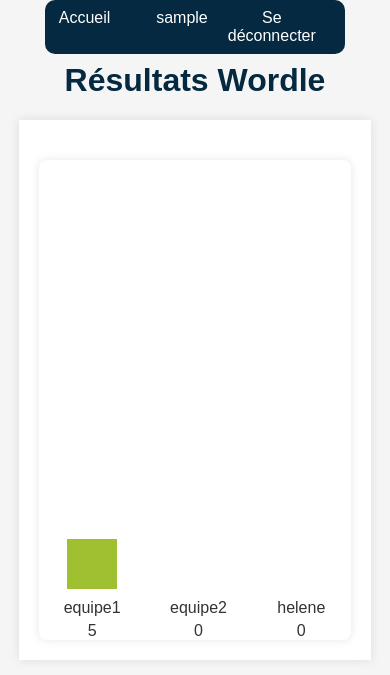
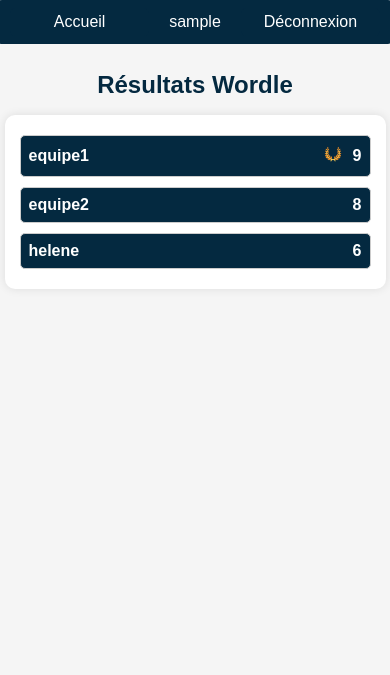
Before and after one commit to cyberphar/wordle, a Flask app: page /view_results in a window 390 px wide. Shown: the top 675 px of the page. Run offline with Flask 3, Linux system fonts and the light colour scheme; the visitor is signed in with stand-in values (Sample User, id 1).

Commit message:
Add files via upload

```diff
--- a/app.py
+++ b/app.py
@@ -76,6 +76,14 @@
     session.pop('equipe', None)
     return render_template('login.html')
 
+@app.route('/get_score', methods=['GET'])
+def get_score():
+    if 'username' not in session:
+        return jsonify(success=False, message="Non connecté")
+    users_scores = read_scores()
+    score = {team: users_scores[team]['score'] for team in users_scores if team != 'admin' and team != 'test'}
+    return jsonify(success=True, score=score)
+
 @app.route('/view_results')
 def view_results():
     if 'username' not in session:
@@ -87,7 +95,8 @@
         for team in users_scores:
             score[team] = users_scores[team]['score']
 
-    return render_template('view_results.html', scores=score)
+        return render_template('view_results.html', scores=score)
+    return jsonify(success=False)
 
 @app.route('/admin_results')
 def admin_results():
--- a/scores.json
+++ b/scores.json
@@ -6,12 +6,12 @@
         "score": 40
     },
     "equipe1": {
-        "score": 5
+        "score": 9
     },
     "equipe2": {
-        "score": 0
+        "score": 8
     },
     "helene": {
-        "score": 0
+        "score": 6
     }
 }
--- a/static/style.css
+++ b/static/style.css
@@ -28,7 +28,7 @@
 
 .username {
     margin-left: 2%;
-    padding: 5px 10px;
+    padding: 8px;
     width: 100%;
     text-align: center;
 }
@@ -39,15 +39,12 @@
     padding: 5px 10px;
     text-decoration: none;
     border-radius: 5px;
-    margin-right: 20px;
-    padding: auto;
     width: 100%;
     text-align: center;
 }
 
 .btn:hover {
     background-color: #9FC131;
-    padding: auto;
 }
 
 .container {
@@ -288,3 +285,60 @@
 .btn-login:hover {
     background-color: #9FC131;
 }
+
+@media (max-width: 600px) {
+    header {
+        width: 100%;
+        padding: 2%;
+    }
+
+    .container {
+        width: 90%;
+        padding: 15px;
+    }
+
+    h1 {
+        font-size: 1.5em;
+    }
+
+    input[type="text"],
+    input[type="password"] {
+        padding: 8px;
+        font-size: 1em;
+    }
+    #wordle-form input {
+        width: 50%;
+        max-width: 300px;
+        padding: 5px;
+        margin: 0px;
+        font-size: 1em;
+        text-align: center;
+    }
+
+    .btn,
+    .btn-login {
+        padding: 8px;
+        font-size: 1em;
+    }
+
+    .letter {
+        width: 25px;
+        height: 25px;
+        font-size: 1em;
+    }
+
+    .letter-box {
+        width: 25px;
+        height: 25px;
+        font-size: 1em;
+    }
+
+    button {
+        width: 100px;
+        height: 35px;
+    }
+    .menu .btn {
+        justify-content: space-around;
+        border-radius: 0%;
+    }
+}
--- /dev/null
+++ b/static/style_test.css
@@ -0,0 +1,154 @@
+/* style_test.css */
+
+body {
+    font-family: Arial, sans-serif;
+    background-color: #F5F5F5;
+    color: #333;
+    margin: 0;
+    padding: 0;
+    display: flex;
+    flex-direction: column;
+    align-items: center;
+}
+
+h1 {
+    color: #042940;
+    text-align: center;
+    margin-top: 2%;
+}
+
+header {
+    display: flex;
+    justify-content: space-between;
+    width: 80%;
+    background-color: #042940;
+    color: white;
+    padding: 1%;
+    border-radius: 10px;
+    margin-bottom: 20px;
+}
+
+.username {
+    padding: 5px 10px;
+    text-align: center;
+}
+
+.btn {
+    background-color: #042940;
+    color: white;
+    padding: 5px 10px;
+    text-decoration: none;
+    border-radius: 5px;
+    text-align: center;
+    margin: 0 10px;
+    flex: 1;
+    display: flex;
+    justify-content: center;
+    align-items: center;
+}
+
+.btn:hover {
+    background-color: #9FC131;
+}
+
+.container {
+    width: 80%;
+    max-width: 600px;
+    margin: auto;
+    background-color: #FFF;
+    padding: 20px;
+    box-shadow: 0 0 10px rgba(0, 0, 0, 0.1);
+    border-radius: 10px;
+}
+
+.score-container {
+    display: flex;
+    flex-direction: column;
+    align-items: stretch;
+}
+
+.score {
+    display: flex;
+    justify-content: space-between;
+    align-items: center;
+    padding: 10px;
+    margin: 10px 0;
+    border: 1px solid #ccc;
+    border-radius: 5px;
+    background-color:#042940;
+    color: #fff;
+}
+
+.team {
+    flex-grow: 1;
+    font-weight: bold;
+    color: inherit; /* Inherit color from parent */
+}
+
+.current-user {
+    background-color: #D6D58E; /* Color for the current user's team */
+    color: #333;
+}
+
+.value {
+    font-size: 1.2em;
+    font-weight: bold;
+}
+
+@media (max-width: 600px) {
+    header {
+        width: 100%;
+        padding: 2%;
+    }
+
+    .container {
+        width: 90%;
+        padding: 15px;
+    }
+
+    h1 {
+        font-size: 1.5em;
+    }
+    .score {
+        flex-direction: row; /* Ensure row layout even on small screens */
+        justify-content: space-between;
+        align-items: center;
+        padding: 8px; /* Reduce padding */
+        margin: 5px 0; /* Reduce margin */
+    }
+
+    .team, .value {
+        font-size: 1em; /* Adjust font size */
+    }
+}
+.team-up {
+    animation: move-up 2s ease-in-out;
+}
+
+.team-down {
+    animation: move-down 2s ease-in-out;
+}
+
+@keyframes move-up {
+    from {
+        transform: translateY(10px);
+    }
+    to {
+        transform: translateY(0);
+    }
+}
+
+@keyframes move-down {
+    from {
+        transform: translateY(-10px);
+    }
+    to {
+        transform: translateY(0);
+    }
+}
+.laurier img {
+    width: 20px;
+    height: 20px;
+    margin-right: 10px;
+    margin-top: 0px;
+}
--- a/templates/index.html
+++ b/templates/index.html
@@ -12,7 +12,7 @@
     <header>
         <a href="{{ url_for('index') }}" class="btn" class="header">Accueil</a>
         <span class="username" class="header">{{ session['username'] }}</span>
-        <a href="/logout" class="btn" class="header">Se déconnecter</a>
+        <a href="/logout" class="btn" class="header">Déconnexion</a>
 
     </header>
     <h1>Bienvenue sur Wardlexis !</h1>
--- a/templates/play_wordle.html
+++ b/templates/play_wordle.html
@@ -12,7 +12,7 @@
     <header>
         <a href="{{ url_for('index') }}" class="btn" class="header">Accueil</a>
         <span class="username" class="header">{{ session['username'] }}</span>
-        <a href="/logout" class="btn" class="header">Se déconnecter</a>
+        <a href="/logout" class="btn" class="header">Déconnexion</a>
 
     </header>
     <h1 class="title">Wardlexis Game</h1>
--- a/templates/view_results.html
+++ b/templates/view_results.html
@@ -5,34 +5,122 @@
     <meta name="viewport" content="width=device-width, initial-scale=1.0">
     <title>Résultats des équipes</title>
     <link rel="icon" type="image/x-icon" href="{{ url_for('static', filename='favicon.ico') }}">
-    <link rel="stylesheet" href="{{ url_for('static', filename='style.css') }}">
+    <link rel="stylesheet" href="{{ url_for('static', filename='style_test.css') }}">
 </head>
 <body>
     <header>
-        <a href="{{ url_for('index') }}" class="btn" class="header">Accueil</a>
-        <span class="username" class="header">{{ session['username'] }}</span>
-        <a href="/logout" class="btn" class="header">Se déconnecter</a>
-
+        <a href="{{ url_for('index') }}" class="btn header">Accueil</a>
+        <span class="username header">{{ session['username'] }}</span>
+        <a href="/logout" class="btn header">Déconnexion</a>
     </header>
     <h1>Résultats Wordle</h1>
     <div class="scores container">
         {% if scores %}
-            {% set colors = ['#042940', '#005C53', '#9FC131', '#DBF227', '#D6D58E', '#FFA500', '#FFFF00', '#008000', '#0000FF'] %}
             <div class="score-container">
-                {% for score, value in scores.items() %}
-                {% if score != 'admin' and score != 'test' %}
-                    <div class="score">
-                        <div class="bar" style="height: {{ value * 10}}px; background-color: {{ colors[loop.index0 % colors|length] }};"></div>
-                        <span class="team">{{ score }}</span>
-                        <span class="value">{{ value }}</span>
-                    </div>
-                {% endif %}
+                {% for score, value in scores|dictsort(reverse=True, by='value') %}
+                    {% if score != 'admin' and score != 'test' %}
+                        <div class="score {% if score == session['username'] %}current-user{% endif %}" id="{{ score.replace(' ', '-') }}">
+                            <span class="team">{{ score }}</span>
+                            <span class="laurier"></span>
+                            <span class="value">{{ value }}</span>
+
+                        </div>
+                    {% endif %}
                 {% endfor %}
             </div>
         {% else %}
             <p>Aucun résultat à afficher.</p>
         {% endif %}
     </div>
+    <script>
+    let previousScores = {};
 
+    function updatePoints() {
+        fetch('/get_score', {
+            method: 'GET',
+            headers: {
+                'Content-Type': 'application/json'
+            }
+        })
+        .then(response => response.json())
+        .then(data => {
+            const currentScores = data.score; // Récupère les scores actuels depuis la réponse JSON
+            console.log('Scores actuels :', currentScores);
+
+            if (currentScores) {
+                const scoreContainer = document.querySelector('.score-container');
+                const teamElements = Array.from(scoreContainer.children);
+
+                // Mise à jour des scores affichés
+                teamElements.forEach(teamElement => {
+                    const teamName = teamElement.id.replace('-', ' ');
+                    const newScore = currentScores[teamName];
+                    const scoreSpan = teamElement.querySelector('.value');
+                    scoreSpan.textContent = newScore;
+                });
+
+                // Tri des équipes en fonction des nouveaux scores
+                const sortedTeams = teamElements.sort((a, b) => {
+                    const aScore = parseInt(a.querySelector('.value').textContent);
+                    const bScore = parseInt(b.querySelector('.value').textContent);
+                    return bScore - aScore;
+                });
+
+                // Comparer les nouvelles positions avec les anciennes et appliquer les animations
+                sortedTeams.forEach((teamElement, index) => {
+                    const teamName = teamElement.id.replace('-', ' ');
+                    const newPosition = index;
+                    const previousPosition = teamElements.indexOf(teamElement);
+
+                    if (previousPosition !== -1) {
+                        if (newPosition < previousPosition) {
+                            teamElement.classList.add('team-up');
+                        } else if (newPosition > previousPosition) {
+                            teamElement.classList.add('team-down');
+                        }
+
+                        setTimeout(() => {
+                            teamElement.classList.remove('team-up', 'team-down');
+                        }, 2000); // Ajuster la durée d'animation si nécessaire
+                    }
+                });
+
+                // Réorganiser les éléments dans le DOM
+                sortedTeams.forEach(team => scoreContainer.appendChild(team));
+
+                // Mettre à jour les scores précédents avec les scores actuels
+                previousScores = { ...currentScores };
+
+                // Ajouter le laurier à l'équipe ayant le plus de points
+                addLaurierToTopTeam();
+            } else {
+                alert('Erreur lors de la mise à jour des scores.');
+            }
+        })
+        .catch(error => {
+            console.error('Erreur lors de la mise à jour des scores:', error);
+            alert('Erreur lors de la mise à jour des scores.');
+        });
+    }
+
+    // Fonction pour ajouter le laurier à l'équipe ayant le plus de points
+    function addLaurierToTopTeam() {
+        // Retirer le laurier de toutes les équipes
+        document.querySelectorAll('.laurier').forEach(laurier => {
+            laurier.innerHTML = '';
+        });
+
+        // Ajouter le laurier à l'équipe en tête
+        const topTeamElement = document.querySelector('.score-container').firstElementChild;
+        const laurierSpan = topTeamElement.querySelector('.laurier');
+        laurierSpan.innerHTML = '<img src="/static/laurier.png" alt="Laurier" />';
+    }
+
+    // Appel initial de la fonction
+    updatePoints();
+
+    // Rafraîchissement toutes les 5 secondes
+    setInterval(updatePoints, 5000);
+    </script>
 </body>
 </html>
```
Also changed, not shown: static/laurier.png (added), 2 other files.
